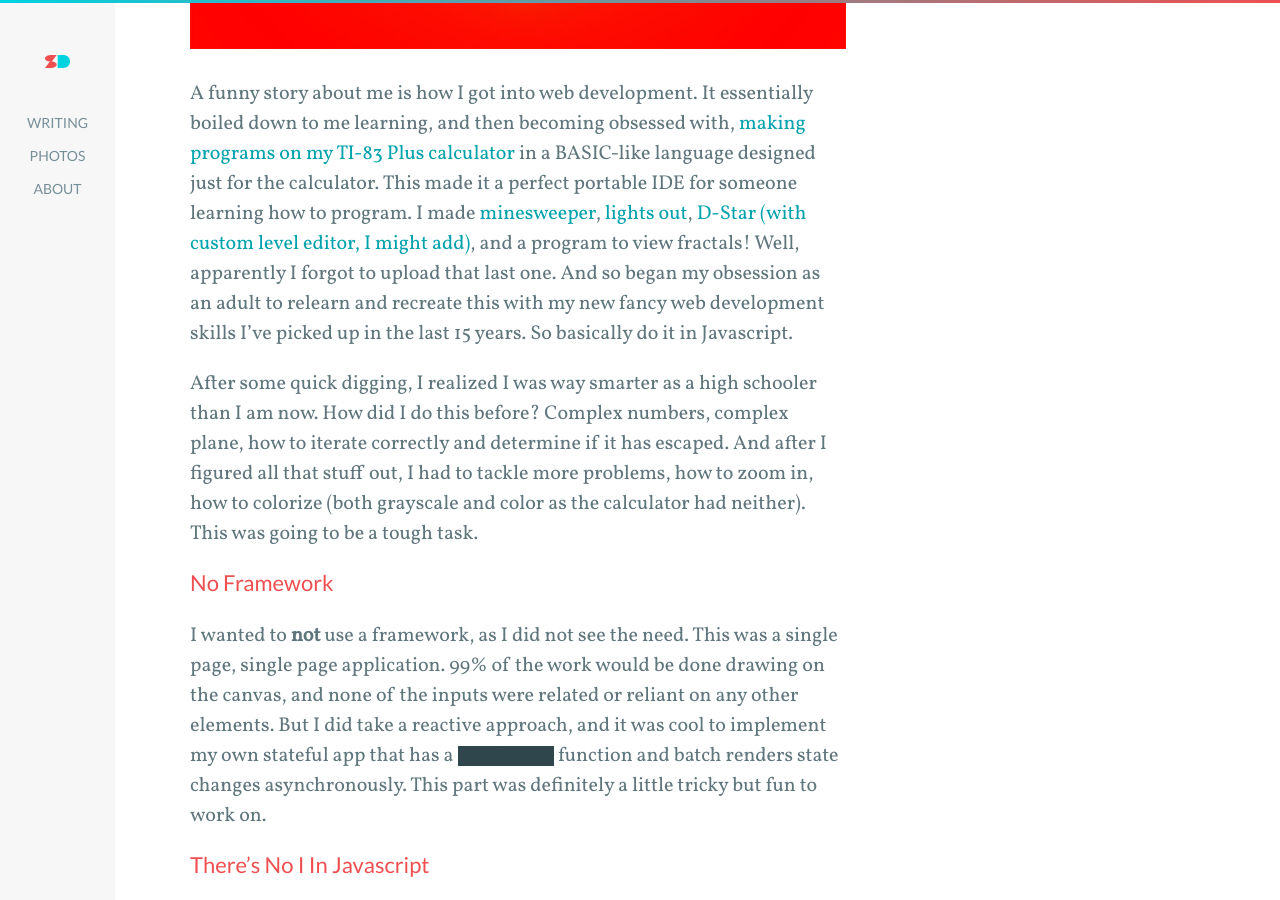
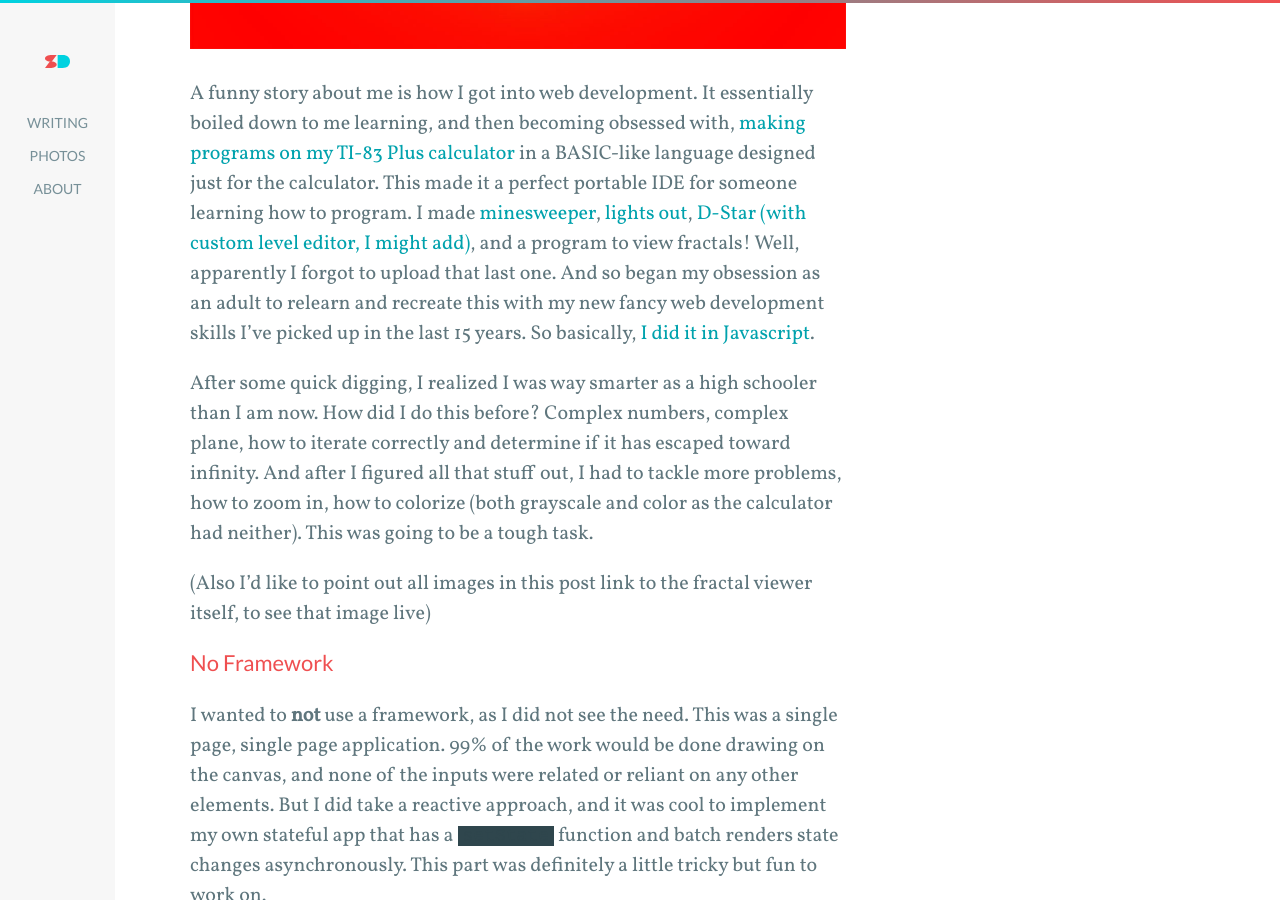
Before and after one commit to scttdavs/scttdavs.github.io, a Jekyll site: the page built from _posts/2017-05-14-a-javascript-fractal-explorer.md, in a window 1280 px wide and 900 px high, scrolled down 455 px. Built offline with Jekyll 4.4.1, drawn with Linux system fonts in a browser that asks for light colours; some of the changed text lies outside the part shown.

Commit message:
update post

```diff
--- a/_posts/2017-05-14-a-javascript-fractal-explorer.md
+++ b/_posts/2017-05-14-a-javascript-fractal-explorer.md
@@ -7,9 +7,11 @@ meta: post
 
 [![](/images/mandelbrot.jpg)](http://sco.ttdavis.com/mandelbrot/?mi=200&er=5&co=true&j=true&ci=0.15&cr=-0.79&zi=0&zr=0&i=0.00366412213740458){:target="\_blank"}
 
-A funny story about me is how I got into web development. It essentially boiled down to me learning, and then becoming obsessed with, [making programs on my TI-83 Plus calculator][ticalc]{:target="\_blank"} in a BASIC-like language designed just for the calculator. This made it a perfect portable IDE for someone learning how to program. I made [minesweeper](http://www.ticalc.org/archives/files/fileinfo/288/28883.html){:target="\_blank"}, [lights out](http://www.ticalc.org/archives/files/fileinfo/295/29524.html){:target="\_blank"}, [D-Star (with custom level editor, I might add)](http://www.ticalc.org/archives/files/fileinfo/296/29633.html){:target="\_blank"}, and a program to view fractals! Well, apparently I forgot<!--more--> to upload that last one. And so began my obsession as an adult to relearn and recreate this with my new fancy web development skills I've picked up in the last 15 years. So basically do it in Javascript.
+A funny story about me is how I got into web development. It essentially boiled down to me learning, and then becoming obsessed with, [making programs on my TI-83 Plus calculator][ticalc]{:target="\_blank"} in a BASIC-like language designed just for the calculator. This made it a perfect portable IDE for someone learning how to program. I made [minesweeper](http://www.ticalc.org/archives/files/fileinfo/288/28883.html){:target="\_blank"}, [lights out](http://www.ticalc.org/archives/files/fileinfo/295/29524.html){:target="\_blank"}, [D-Star (with custom level editor, I might add)](http://www.ticalc.org/archives/files/fileinfo/296/29633.html){:target="\_blank"}, and a program to view fractals! Well, apparently I forgot<!--more--> to upload that last one. And so began my obsession as an adult to relearn and recreate this with my new fancy web development skills I've picked up in the last 15 years. So basically, [I did it in Javascript](http://sco.ttdavis.com/mandelbrot/){:target="\_blank"}.
 
-After some quick digging, I realized I was way smarter as a high schooler than I am now. How did I do this before? Complex numbers, complex plane, how to iterate correctly and determine if it has escaped. And after I figured all that stuff out, I had to tackle more problems, how to zoom in, how to colorize (both grayscale and color as the calculator had neither). This was going to be a tough task.
+After some quick digging, I realized I was way smarter as a high schooler than I am now. How did I do this before? Complex numbers, complex plane, how to iterate correctly and determine if it has escaped toward infinity. And after I figured all that stuff out, I had to tackle more problems, how to zoom in, how to colorize (both grayscale and color as the calculator had neither). This was going to be a tough task.
+
+(Also I'd like to point out all images in this post link to the fractal viewer itself, to see that image live)
 
 ## No Framework
 
```
Also changed, not shown: other parts of _posts/2017-05-14-a-javascript-fractal-explorer.md (+1 -1 lines).
